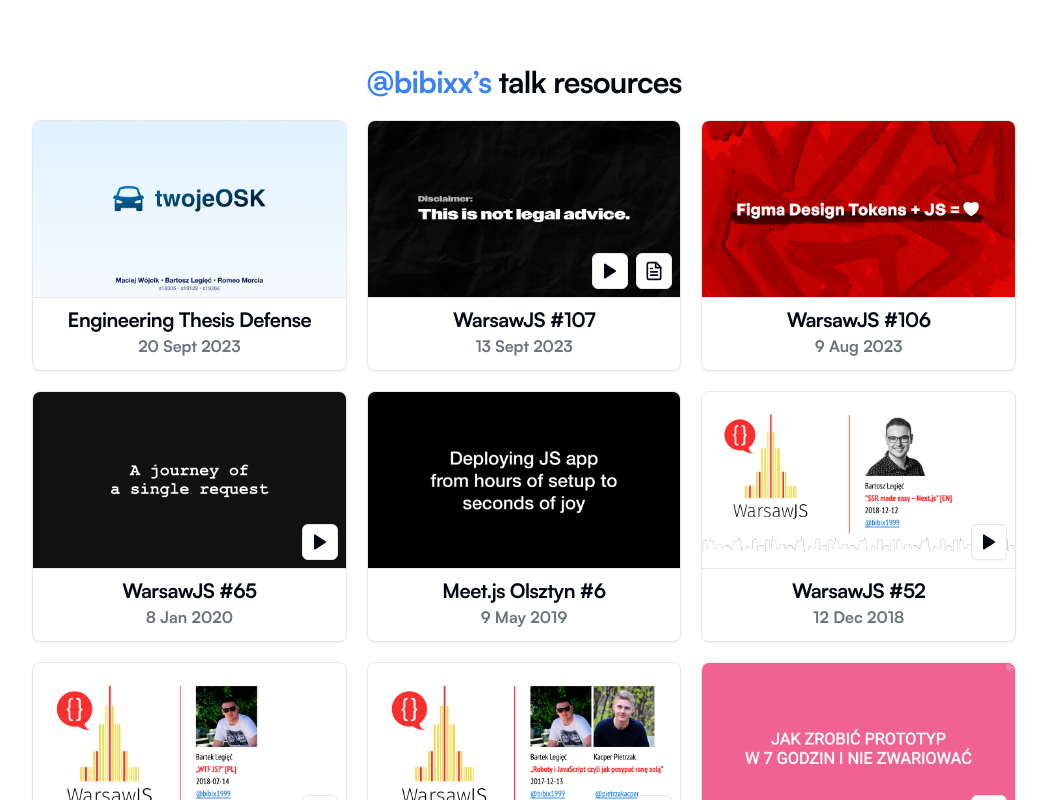
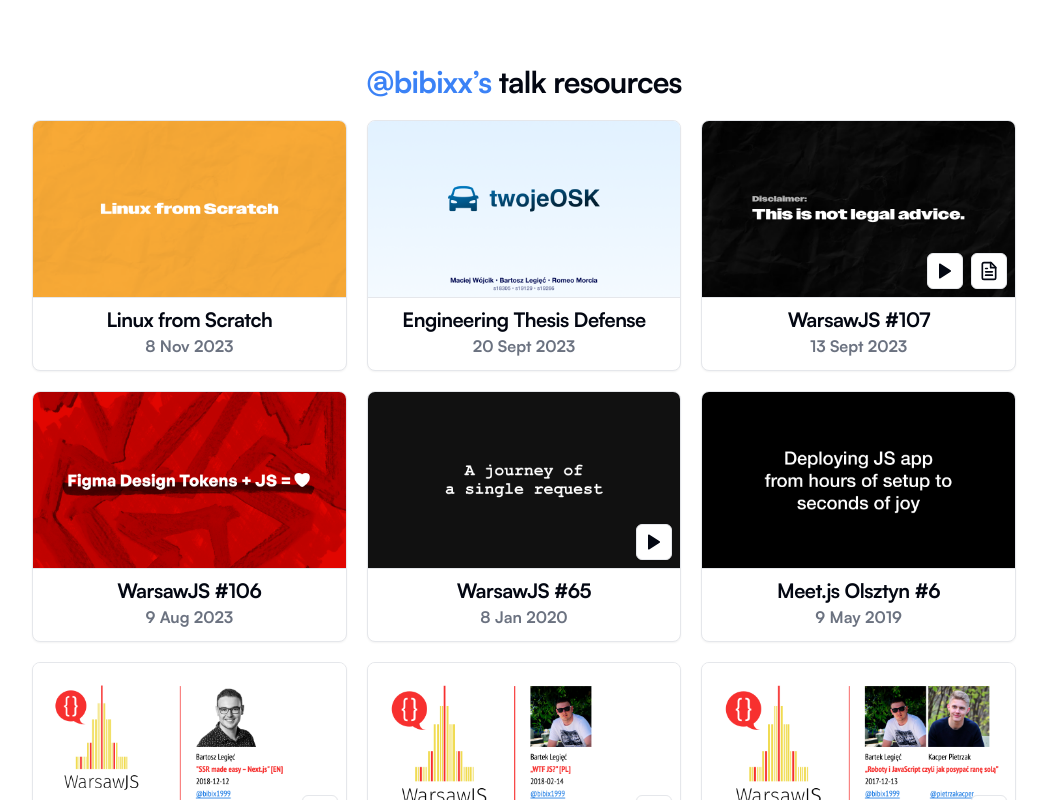
Before and after one commit to bibixx/slides.legiec.io, a Next.js app: page / in a window 1280 px wide. Shown: the top 800 px of the page, without its empty margins (116-1163 px from the left). Built offline with nearby package versions, Linux system fonts and the light colour scheme.

Commit message:
Add linux-from-scratch

```diff
--- a/pages/index.tsx
+++ b/pages/index.tsx
@@ -19,6 +19,12 @@
   video?: string;
 }
 const TALKS: Talk[] = [
+  {
+    location: "Linux from Scratch",
+    date: new Date(2023, 10, 8),
+    url: "/linux-from-scratch",
+    img: "/linux-from-scratch/poster.png",
+  },
   {
     location: "Engineering Thesis Defense",
     date: new Date(2023, 8, 20),
--- /dev/null
+++ b/public/linux-from-scratch/index.html
@@ -0,0 +1 @@
+<meta http-equiv="Refresh" content="0; url='https://legiec.io/linux-from-scratch'" />
```
Also changed, not shown: public/linux-from-scratch/poster.png (added).
